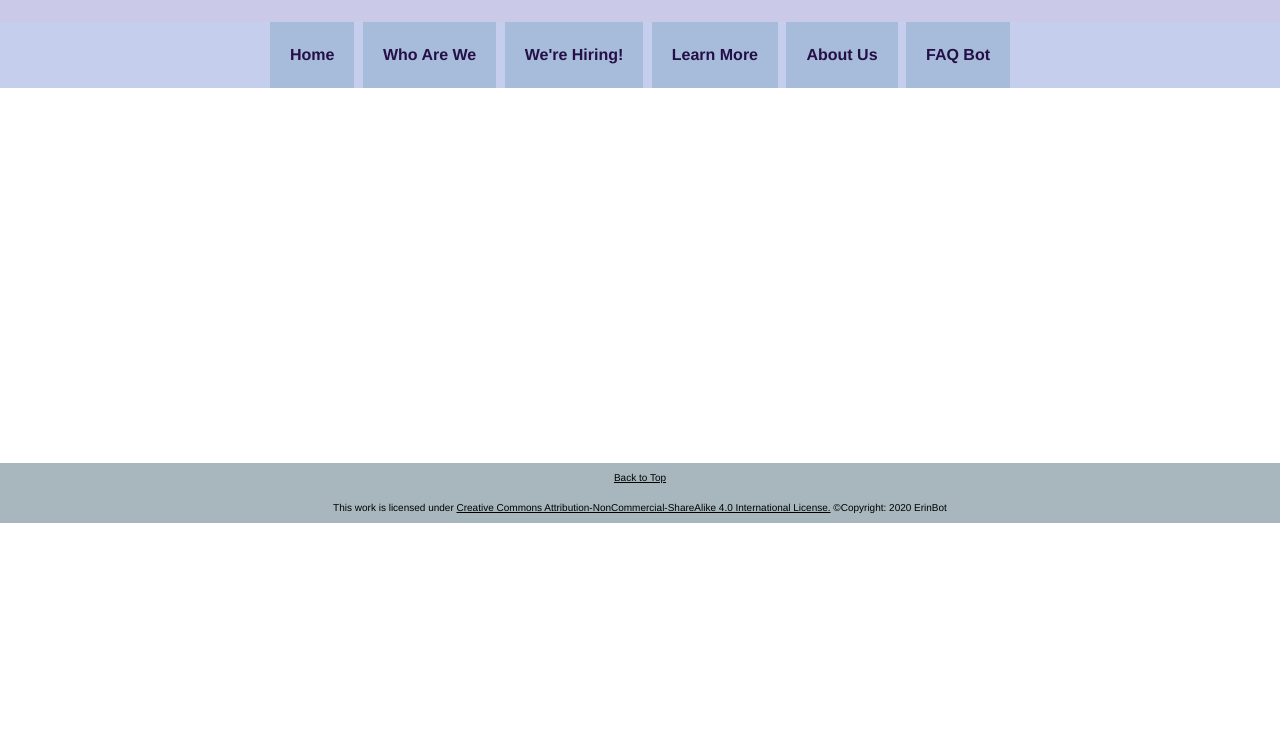
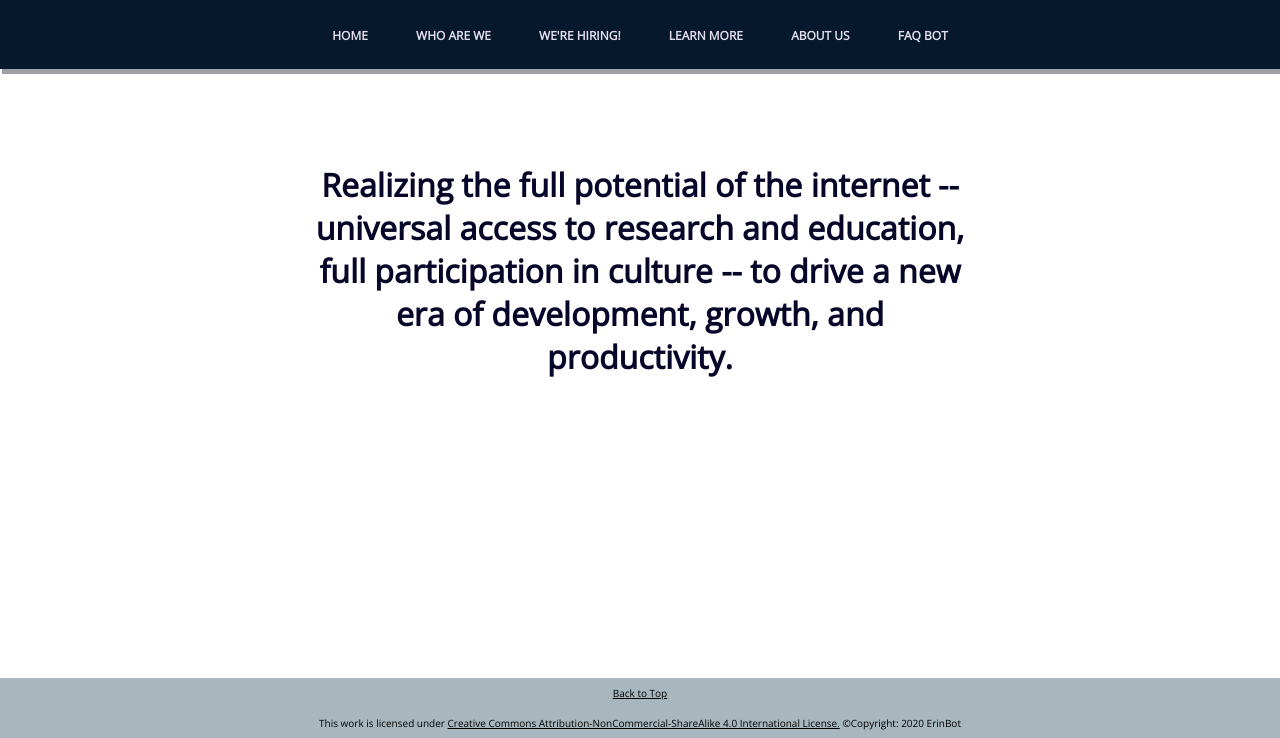
Before and after one commit to wzhang2705/erin-bot, a plain HTML site: page index.html in a window 1280 px wide. Shown: the part 137-875 px from the top of the page. Before the commit the page ends 800 px from the top, so only its background shows below. Drawn offline with nearby package versions, Linux system fonts and the light colour scheme; a script that the page names is missing; a web font is replaced by a local one.

Commit message:
update website

```diff
--- a/index.html
+++ b/index.html
@@ -7,7 +7,9 @@
     <link rel="shortcut icon" type="image/png" href="erinbotlogo.png">
 
     <link rel="stylesheet"
-      href="https://fonts.googleapis.com/css?family=Antic+Slab">
+      href="https://fonts.googleapis.com/css?family=Open+Sans">
+    <link rel="stylesheet"
+      href="https://fonts.googleapis.com/css?family=Roboto">
     <link rel="stylesheet" type="text/css" href="styles.css">
 
     <script type="text/javascript" src="main.js">
@@ -32,6 +34,13 @@
       </nav>
     </header>
     <div id="top" class="intro">
+        <h1>
+        Realizing the full potential of the internet -- universal access
+        to research and education, full participation in culture -- to
+        drive a new era of development, growth, and productivity.
+        </h1>
+    </div>
+    <div class="row">
     </div>
     <footer>
       <a href="#top">Back to Top</a><br>
--- a/styles.css
+++ b/styles.css
@@ -16,13 +16,13 @@ body {
     width: 100%;
     height: 100%;
     overflow-x: hidden;
-    font-family: 'Antic Slab', 'Franklin Gothic Medium', 'Arial Narrow', Arial, sans-serif;
+    font-family: 'Open Sans', 'Franklin Gothic Medium', 'Arial Narrow', Arial, sans-serif;
     margin-right: 0;
     margin-top: 0;
     background-color: #ffffff;
 }
 header {
-    background-color: #cac9e7;
+    background-color: #dcd8ec;
     /*background-color: #04221d;*/
     margin-top: 0px;
     margin-right: 0px;
@@ -38,7 +38,8 @@ header div {
     padding: 20px;
     border: 5px ridge rgba(137, 147, 175, 0.20);
     color: #030324;
-    font-size: 50px;
+    font-family: 'Roboto', 'Franklin Gothic Medium', 'Arial Narrow', Arial, sans-serif;
+    font-size: 30px;
     position: relative;
     animation-name: example;
     animation-duration: 4s;
@@ -48,7 +49,8 @@ h1 {
     margin-top: 0px;
 }
 nav {
-    background-color: #bed7f371;
+    background-color: #06182c;
+    box-shadow: 2px 5px #a1a1a5;
 }
 nav ul .logo {
     background-image: url("erinbotlogo.png");
@@ -62,17 +64,18 @@ nav ul .logo {
 }
 nav ul li {
     display: inline-block;
-    background-color: #82a1c571;
+    /*background-color: #82a1c571;*/
     margin-left: 2px;
     margin-right: 2px;
     padding: 24px 10px;
     position: relative;
-    color: rgb(44, 30, 97);
 }
 nav ul li a {
     text-decoration: none;
     font-weight: bold;
-    color: rgb(36, 15, 70);
+    font-size: 12px;
+    color: rgb(227, 220, 238);
+    text-transform: uppercase;
 }
 nav ul li a:hover {
     color: #2a08e9;
```
Also changed, not shown: internet.png (added), robot.png (added).
